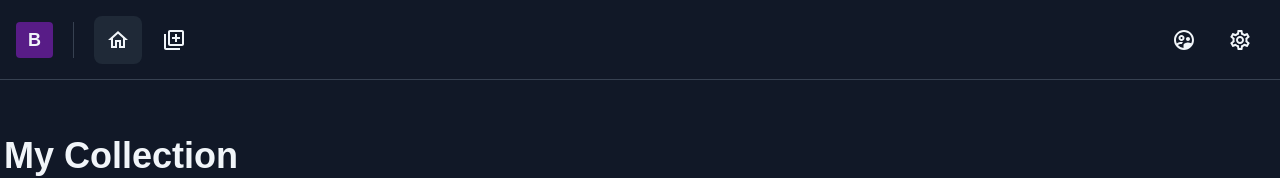
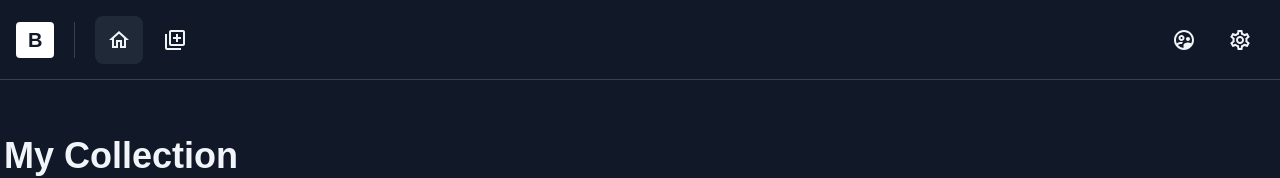
Before and after one commit to TrueBabyChaise/Virtual-Bookshelf, a Next.js app in the folder client/: page / in a window 1280 px wide. Shown: the top 178 px of the page. Built offline with nearby package versions, Linux system fonts and the light colour scheme.

Commit message:
Logo white

```diff
--- a/client/src/components/Navigation/NavigationBar.jsx
+++ b/client/src/components/Navigation/NavigationBar.jsx
@@ -6,8 +6,8 @@ function NavigationBar({}) {
     <div className="flex w-full h-[80px] sticky top-0 border-b border-gray-700">
       <div className="flex items-center overflow-hidden px-4 container mx-auto">
         <div className="pr-5 border-r border-gray-700">
-          <a href="#" className="flex items-center px-3 py-1 rounded bg-purple-900">
-            <p className="mx-auto text-lg font-bold text-slate-100">B</p>
+          <a href="#" className="flex items-center px-3 py-1 rounded bg-white">
+            <p className="mx-auto text-xl font-bold text-gray-900">B</p>
           </a>
         </div>
 
```
